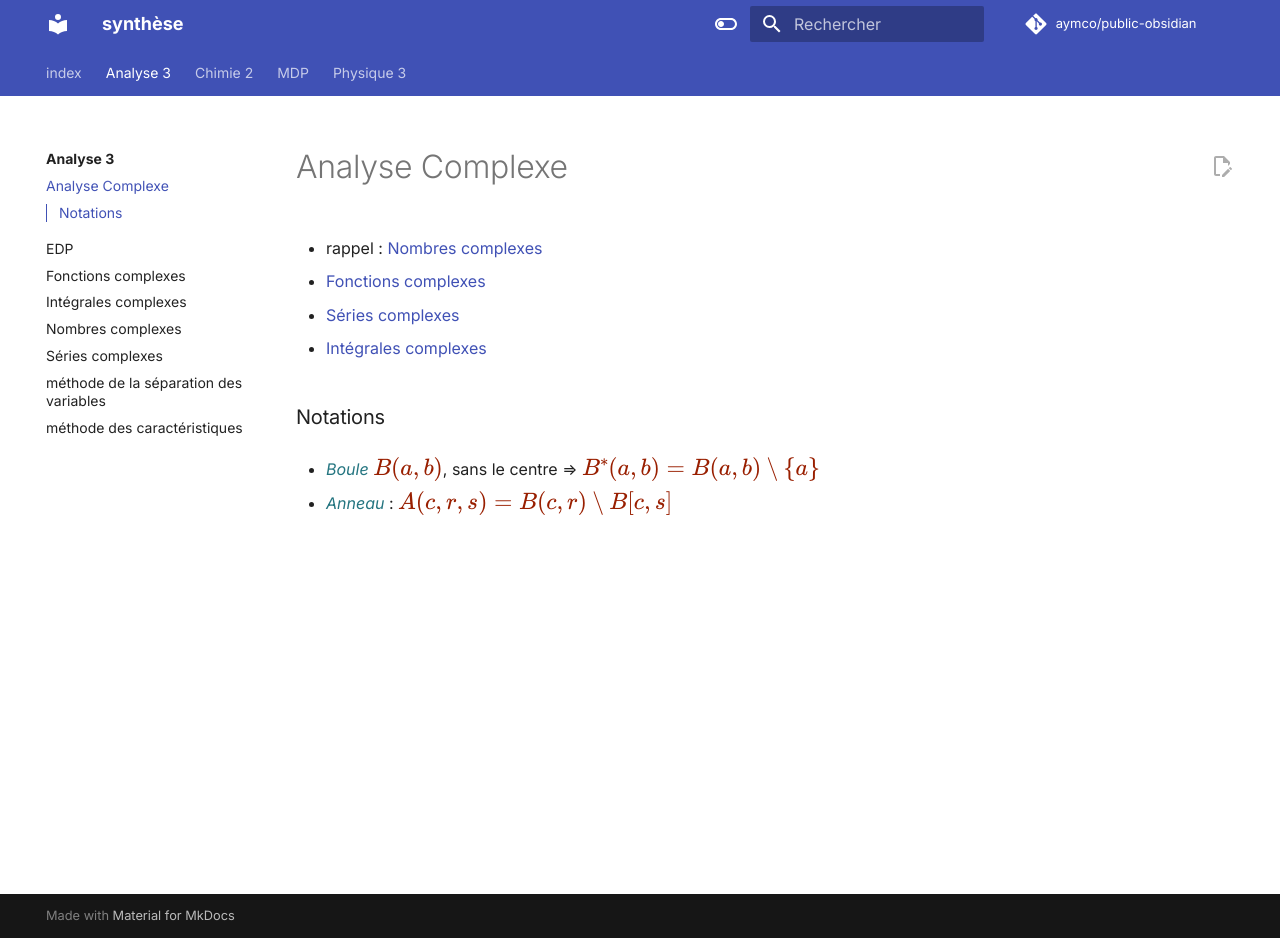
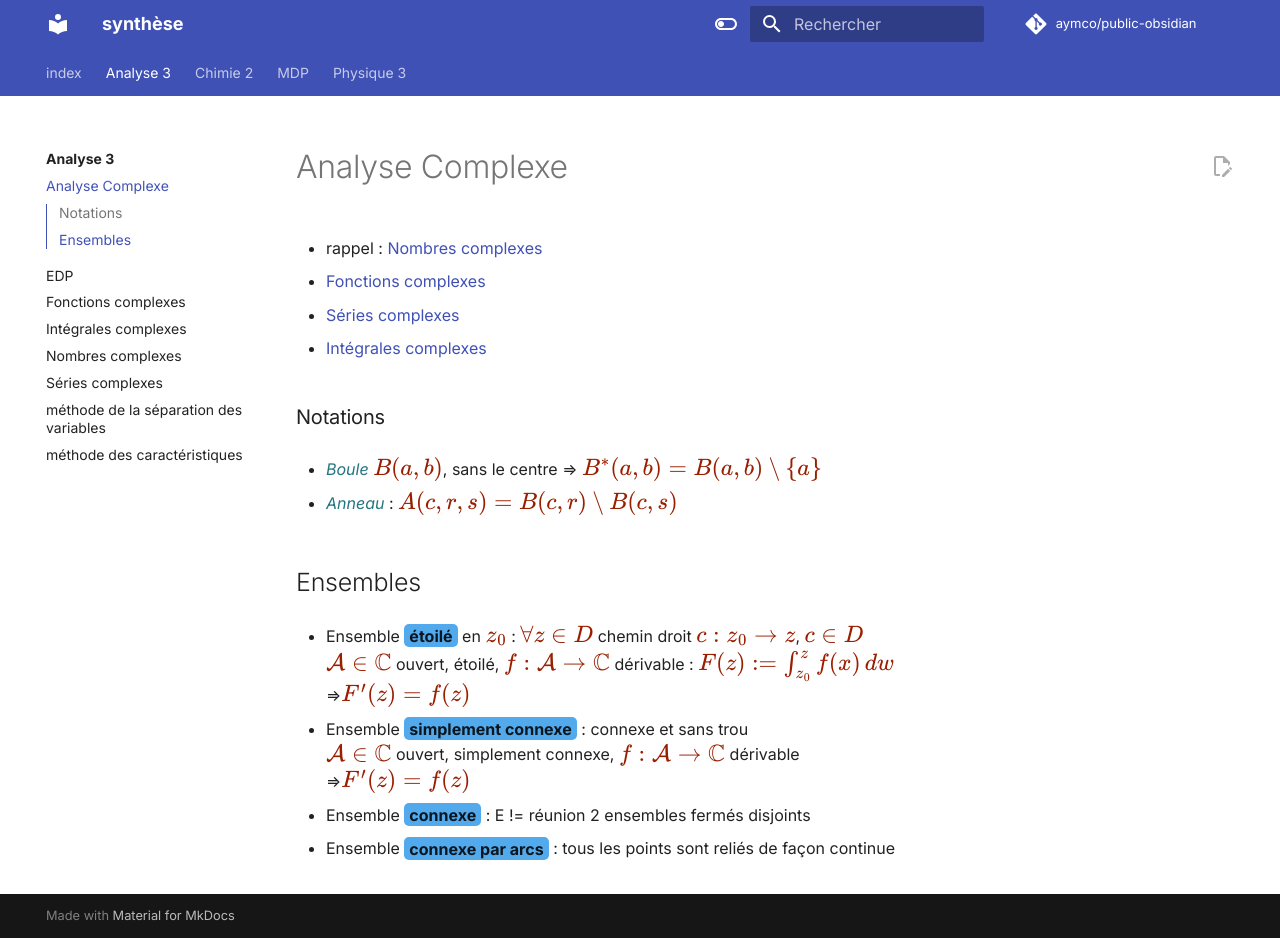
Before and after one commit to Aymco/public-obsidian, an MkDocs documentation site: the page built from docs/Analyse 3/Analyse Complexe.md, in a window 1280 px wide and 938 px high. Built offline with MkDocs 1.6.1 and Material for MkDocs 9.7.7, drawn with Linux system fonts in a browser that asks for light colours; comment, search, counter and statistics services are not loaded.

Commit message:
PUSH NOTE : Analyse Complexe.md

```diff
--- a/docs/Analyse 3/Analyse Complexe.md
+++ b/docs/Analyse 3/Analyse Complexe.md
@@ -21,4 +21,17 @@ title: Analyse Complexe
 
 - *Boule* $B(a,b)$, sans le centre ⇒ $B^{*}(a,b)=B(a,b)\setminus \{ a \}$
 
-- *Anneau* : $A(c,r,s)=B(c,r)\setminus B[c,s]$
+- *Anneau* : $A(c,r,s)=B(c,r)\setminus B(c,s)$
+## Ensembles
+
+- Ensemble **étoilé** en $z_{0}$ : $\forall z\in D$ chemin droit $c:z_{0}\to z$, $c\in D$
+	$\mathcal{A}\in \mathbb{C}$ ouvert, étoilé, $f:\mathcal{A}\to \mathbb{C}$ dérivable : $F(z):=\int_{z_{0}}^{z} f(x) \, dw$
+		⇒$F'(z)=f(z)$
+
+- Ensemble **simplement connexe** : connexe et sans trou
+	$\mathcal{A}\in \mathbb{C}$ ouvert, simplement connexe, $f:\mathcal{A}\to \mathbb{C}$ dérivable
+		⇒$F'(z)=f(z)$
+
+- Ensemble **connexe** : E != réunion 2 ensembles fermés disjoints
+
+- Ensemble **connexe par arcs** : tous les points sont reliés de façon continue
```
